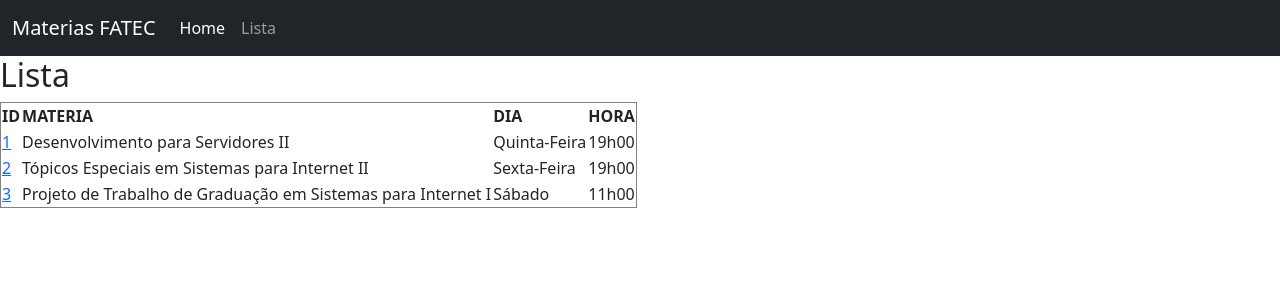
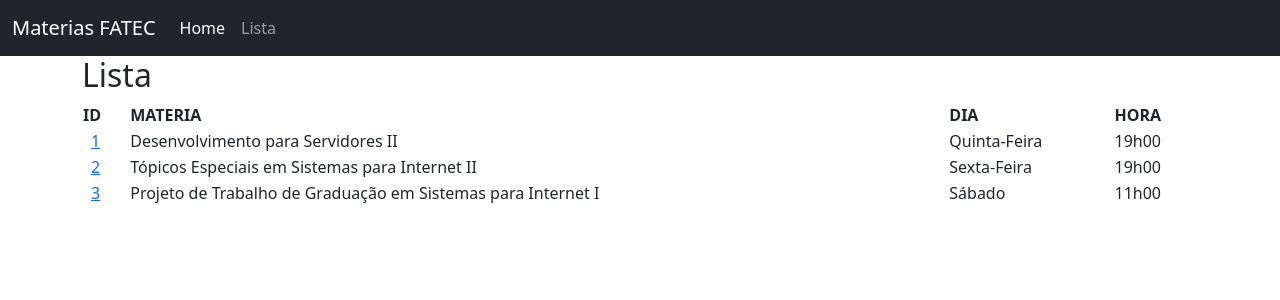
Before and after one commit to AugustoThiago/lista-materia, an Angular app: page /list in a window 1280 px wide. Shown: the top 300 px of the page. Built offline with nearby package versions, Linux system fonts and the light colour scheme.

Commit message:
3 files modified

```diff
--- a/src/app/app.component.html
+++ b/src/app/app.component.html
@@ -21,5 +21,6 @@
 <a [routerLink]="['/']">HOME</a> |
 <a [routerLink]="['/list']">LISTA</a>
 <hr> -->
-
-<router-outlet></router-outlet>
+<div class="container">
+  <router-outlet></router-outlet>
+</div>
--- a/src/app/list/list.component.html
+++ b/src/app/list/list.component.html
@@ -1,5 +1,5 @@
 <h2>Lista</h2>
-<table border="1">
+<table class="table">
   <tr>
     <th>ID</th>
     <th>MATERIA</th>
--- a/src/index.html
+++ b/src/index.html
@@ -12,8 +12,7 @@
 
   </head>
   <body>
-  <my-app>loading</my-app>
-
+<my-app>loading</my-app>
     <!-- Optional JavaScript; choose one of the two! -->
 
     <!-- Option 1: Bootstrap Bundle with Popper -->
```
